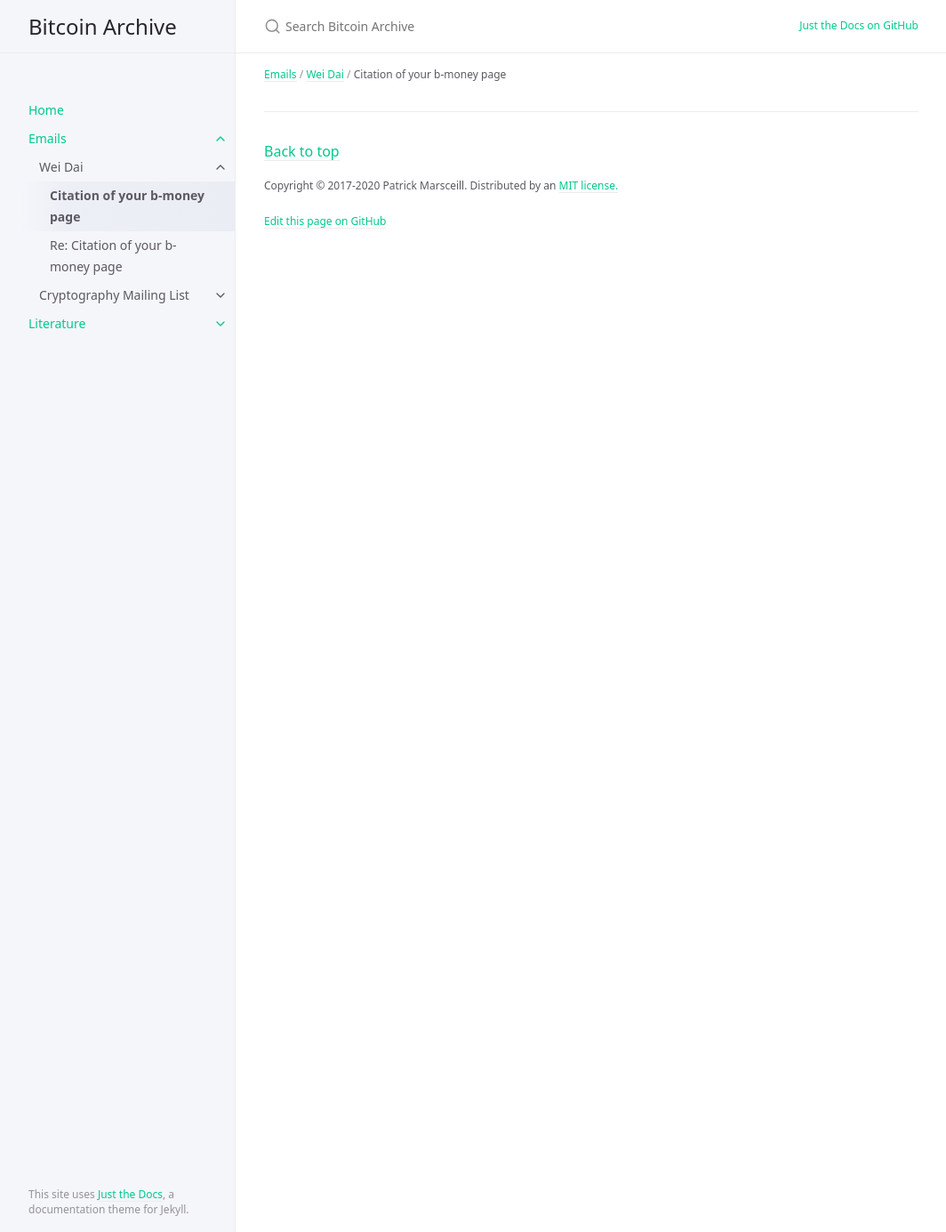
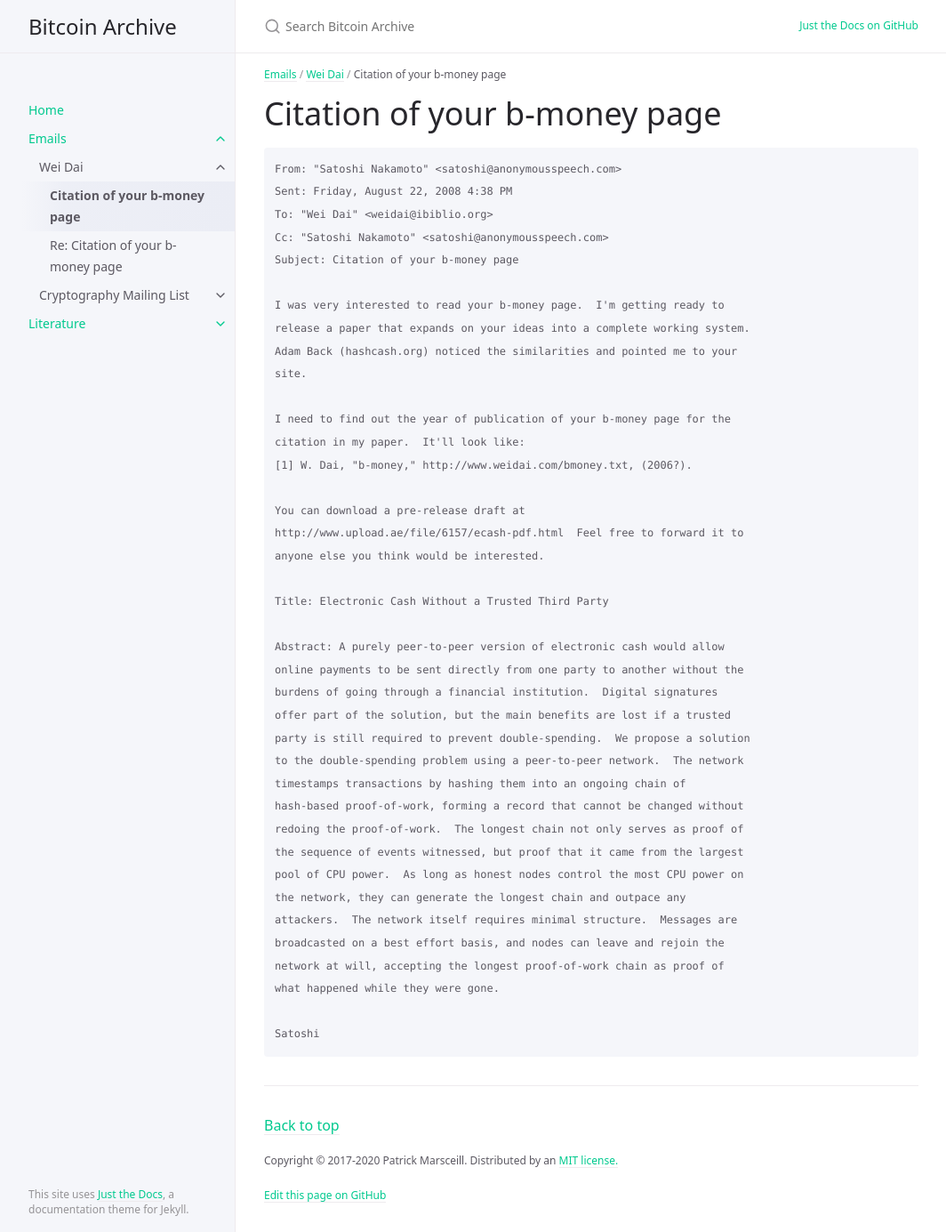
Before and after one commit to wakgill/bitcoin-archive, a Jekyll site: the page built from docs/emails/wei-dai/1.md, in a window 1280 px wide and 1385 px high. Shown: the whole window at 89% size, without its empty margins (107-1171 px from the left). Built offline with Jekyll 4.4.1, drawn with Linux system fonts in a browser that asks for light colours.

Commit message:
Update 1.md

````diff
--- a/docs/emails/wei-dai/1.md
+++ b/docs/emails/wei-dai/1.md
@@ -5,3 +5,47 @@ grand_parent: Emails
 parent: Wei Dai
 nav_order: 1
 ---
+
+# Citation of your b-money page
+
+```
+From: "Satoshi Nakamoto" <satoshi@anonymousspeech.com>
+Sent: Friday, August 22, 2008 4:38 PM
+To: "Wei Dai" <weidai@ibiblio.org>
+Cc: "Satoshi Nakamoto" <satoshi@anonymousspeech.com>
+Subject: Citation of your b-money page
+
+I was very interested to read your b-money page.  I'm getting ready to
+release a paper that expands on your ideas into a complete working system.
+Adam Back (hashcash.org) noticed the similarities and pointed me to your
+site.
+
+I need to find out the year of publication of your b-money page for the
+citation in my paper.  It'll look like:
+[1] W. Dai, "b-money," http://www.weidai.com/bmoney.txt, (2006?).
+
+You can download a pre-release draft at
+http://www.upload.ae/file/6157/ecash-pdf.html  Feel free to forward it to
+anyone else you think would be interested.
+
+Title: Electronic Cash Without a Trusted Third Party
+
+Abstract: A purely peer-to-peer version of electronic cash would allow
+online payments to be sent directly from one party to another without the
+burdens of going through a financial institution.  Digital signatures
+offer part of the solution, but the main benefits are lost if a trusted
+party is still required to prevent double-spending.  We propose a solution
+to the double-spending problem using a peer-to-peer network.  The network
+timestamps transactions by hashing them into an ongoing chain of
+hash-based proof-of-work, forming a record that cannot be changed without
+redoing the proof-of-work.  The longest chain not only serves as proof of
+the sequence of events witnessed, but proof that it came from the largest
+pool of CPU power.  As long as honest nodes control the most CPU power on
+the network, they can generate the longest chain and outpace any
+attackers.  The network itself requires minimal structure.  Messages are
+broadcasted on a best effort basis, and nodes can leave and rejoin the
+network at will, accepting the longest proof-of-work chain as proof of
+what happened while they were gone.
+
+Satoshi
+```
````
